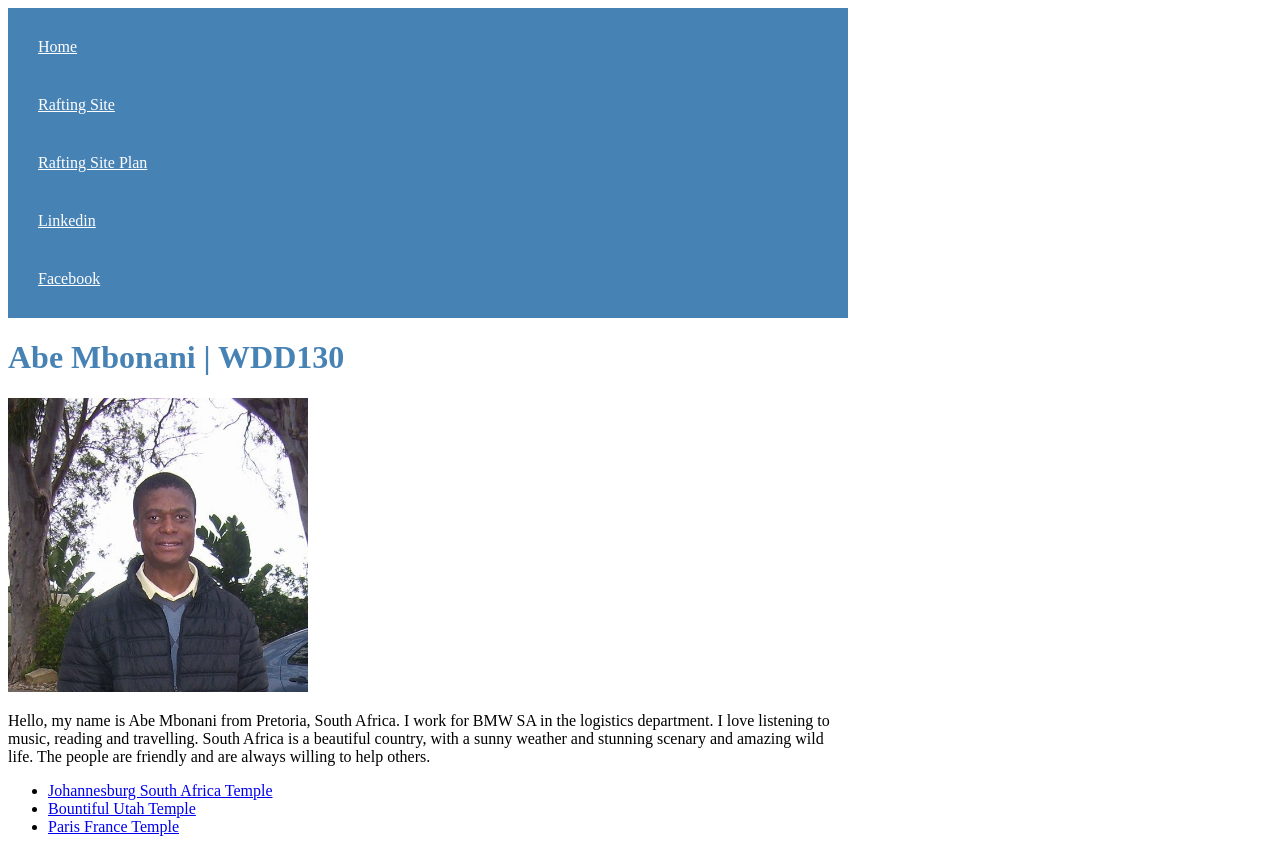
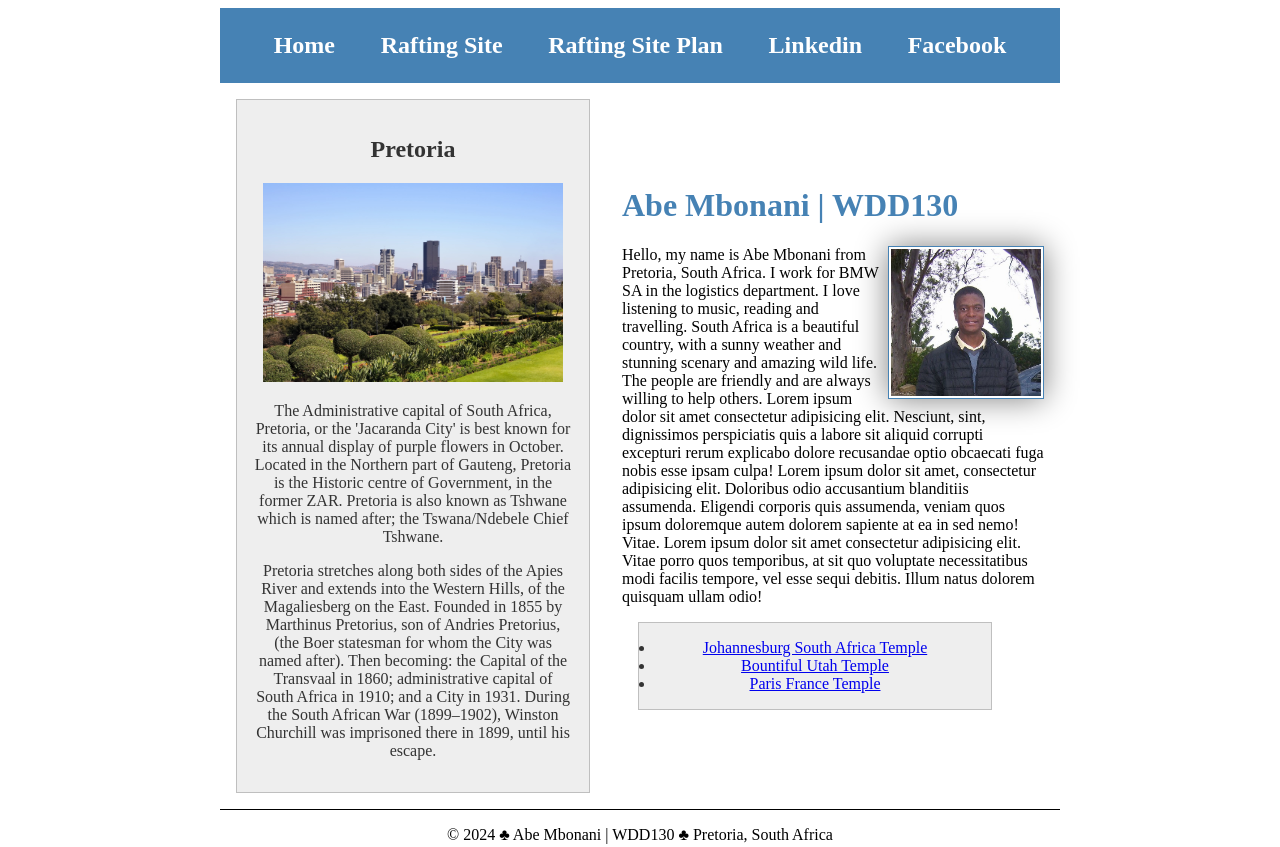
Before and after one commit to mbonanda/wdd130, a plain HTML site: page index.html in a window 1280 px wide. Shown: the top 847 px of the page. Drawn offline with Linux system fonts and the light colour scheme.

Commit message:
update files

```diff
--- a/index.html
+++ b/index.html
@@ -20,10 +20,11 @@
             <a href="https://facebook.com">Facebook</a>
         </nav>
     </header>
-    <main class="main img">
+    <div class="grid">
+      <main class="main img">
         <h1>Abe Mbonani | WDD130</h1>
-        <img src="images/profile.jpg" alt="Profile Picture" width="300">
-        <p>Hello, my name is Abe Mbonani from Pretoria, South Africa. I work for BMW SA in the logistics department. I love listening to music, reading and travelling. South Africa is a beautiful country, with a sunny weather and stunning scenary and amazing wild life. The people are friendly and are always willing to help others.</p>
+        <img src="images/profile.jpg" alt="Profile Picture" width="400">
+        <p>Hello, my name is Abe Mbonani from Pretoria, South Africa. I work for BMW SA in the logistics department. I love listening to music, reading and travelling. South Africa is a beautiful country, with a sunny weather and stunning scenary and amazing wild life. The people are friendly and are always willing to help others. Lorem ipsum dolor sit amet consectetur adipisicing elit. Nesciunt, sint, dignissimos perspiciatis quis a labore sit aliquid corrupti excepturi rerum explicabo dolore recusandae optio obcaecati fuga nobis esse ipsam culpa! Lorem ipsum dolor sit amet, consectetur adipisicing elit. Doloribus odio accusantium blanditiis assumenda. Eligendi corporis quis assumenda, veniam quos ipsum doloremque autem dolorem sapiente at ea in sed nemo! Vitae. Lorem ipsum dolor sit amet consectetur adipisicing elit. Vitae porro quos temporibus, at sit quo voluptate necessitatibus modi facilis tempore, vel esse sequi debitis. Illum natus dolorem quisquam ullam odio!</p>
         <ul class="ul">
             <li><a href="https://www.churchofjesuschrist.org/temples/details/johannesburg-south-africa-temple?lang=eng" target="_blank">Johannesburg South Africa Temple</a></li>
             <li><a href="https://www.churchofjesuschrist.org/temples/details/bountiful-utah-temple?lang=eng" target="_blank">Bountiful Utah Temple</a></li>
@@ -38,7 +39,8 @@
            <p>The Administrative capital of South Africa, Pretoria, or the 'Jacaranda City' is best known for its annual display of purple flowers in October. Located in the Northern part of Gauteng, Pretoria is the Historic centre of Government, in the former ZAR. Pretoria is also known as Tshwane which is named after; the Tswana/Ndebele Chief Tshwane.</p>
            <p>Pretoria stretches along both sides of the Apies River and extends into the Western Hills, of the Magaliesberg on the East. Founded in 1855 by Marthinus Pretorius, son of Andries Pretorius, (the Boer statesman for whom the City was named after). Then becoming: the Capital of the Transvaal in 1860; administrative capital of South Africa in 1910; and a City in 1931. During the South African War (1899–1902), Winston Churchill was imprisoned there in 1899, until his escape.</p>
         </div>
-    </aside>
+      </aside>
+    </div>
     <footer>
         <p>&copy; 2024 &clubs; Abe Mbonani | WDD130 &clubs; Pretoria, South Africa</p>
     </footer>
--- a/styles/styles.css
+++ b/styles/styles.css
@@ -4,7 +4,7 @@ main {
     max-width: 840px;
 }
 
-aside {
+aside, .ul {
     width: 20rem;
     margin: 1rem;
     border: 1px solid rgba(0, 0, 0, 0.2); /* 1 */
@@ -16,28 +16,35 @@ aside {
 
 nav {
     background-color: steelblue;
-    padding: 10px;
+    padding: 1rem;
+    display: flex;
+    justify-content: space-evenly;
+    align-items: center;
 }
 
 nav a {
     color: white;
     display: block;
-    padding: 20px;
+    padding: 0.5rem;
+    text-decoration: none;
+    font-size: 1.5rem;
+    font-weight: 700;
 }
 
 h1 {
     color: steelblue;
 }
 
-#main img {
+.main img {
     width: 150px;
     height: auto;
     border: 1px solid steelblue;
     padding: 2px;
     box-shadow: 0 0 30px gray;
+    float: right;
 }
 
-#aside img {
+.aside img {
     width: 200px;
     height: auto;
 }
@@ -52,7 +59,24 @@ footer {
     text-align: center;
 }
 
-header, footer {
+header, .grid, footer {
     max-width: 840px;
+    margin: 0 auto;
+}
 
+.grid {
+    display: grid;
+    align-items: center;
 }
+
+main {
+    grid-column: 2/3;
+    margin: 1rem;
+}
+
+aside {
+    width: 20rem;
+    position: relative;
+    grid-column: 1/2;
+    grid-row: 1/2;
+}
```
